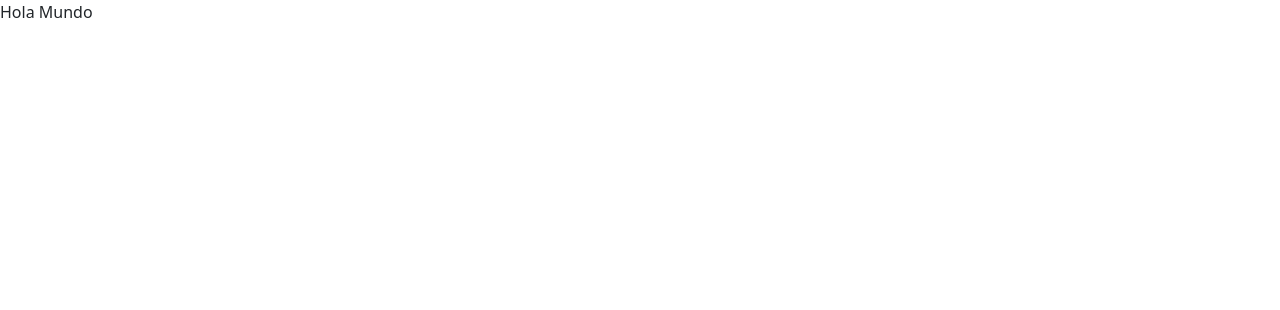
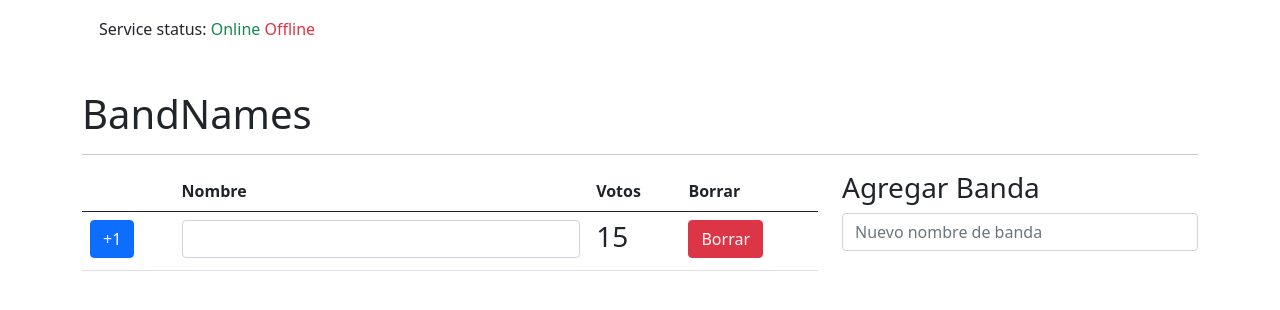
Before and after one commit to Emasesosos/ReactSockets, a React (Create React App) app in the folder 03-bandnames/bandnames/: page / in a window 1280 px wide. Shown: the top 310 px of the page. Built offline with nearby package versions, Linux system fonts and the light colour scheme.

Commit message:
Primeros componentes

```diff
--- a/03-bandnames/bandnames/src/App.js
+++ b/03-bandnames/bandnames/src/App.js
@@ -1,9 +1,30 @@
 import React from 'react';
+import { BandAdd } from './components/BandAdd';
+import { BandList } from './components/BandList';
 
 function App() {
   return (
-    <div>
-      Hola Mundo
+    <div className='container'>
+      <div className="alert">
+      <p>
+        Service status:
+        <span className="text-success"> Online</span>
+        <span className="text-danger"> Offline</span>
+      </p>
+      </div>
+
+      <h1>BandNames</h1>
+      <hr/>
+
+      <div className="row">
+        <div className="col-8">
+          <BandList />
+        </div>
+        <div className="col-4">
+          <BandAdd />
+        </div>
+      </div>
+
     </div>
   );
 }
--- /dev/null
+++ b/03-bandnames/bandnames/src/components/BandAdd.js
@@ -0,0 +1,18 @@
+import React from 'react';
+
+export const BandAdd = () => {
+
+    return (
+        <>
+            <h3>Agregar Banda</h3>
+            <form action="">
+                <input
+                    type="text"
+                    className="form-control"
+                    placeholder="Nuevo nombre de banda"
+                />
+            </form>
+        </>
+    );
+
+};
--- /dev/null
+++ b/03-bandnames/bandnames/src/components/BandList.js
@@ -0,0 +1,47 @@
+import React from 'react';
+
+export const BandList = () => {
+
+    const crearRows = () => {
+        return (
+            <tr>
+                <td>
+                    <button className="btn btn-primary"> +1 </button>
+                </td>
+                <td>
+                    <input
+                        type="text"
+                        className="form-control"
+                    />
+                </td>
+                <td>
+                    <h3> 15 </h3>
+                </td>
+                <td>
+                    <button className="btn btn-danger">
+                        Borrar
+                    </button>
+                </td>
+            </tr>
+        );
+    };
+
+    return (
+        <>
+            <table className="table table-stripped">
+                <thead>
+                    <tr>
+                        <th></th>
+                        <th>Nombre</th>
+                        <th>Votos</th>
+                        <th>Borrar</th>
+                    </tr>
+                </thead>
+                <tbody>
+                    { crearRows() }
+                </tbody>
+            </table>
+        </>
+    );
+
+};
```
